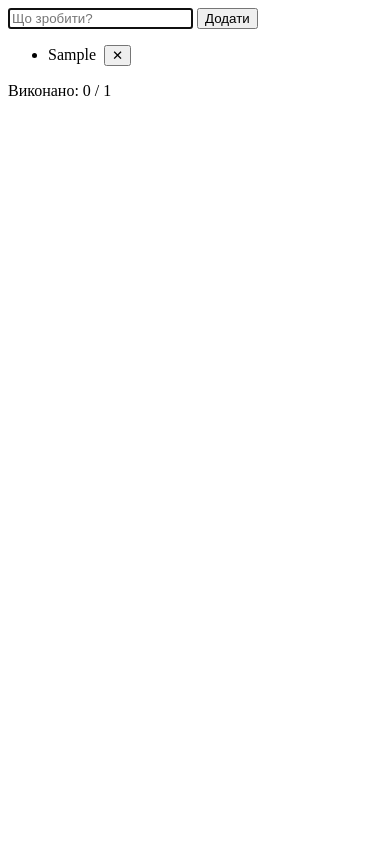
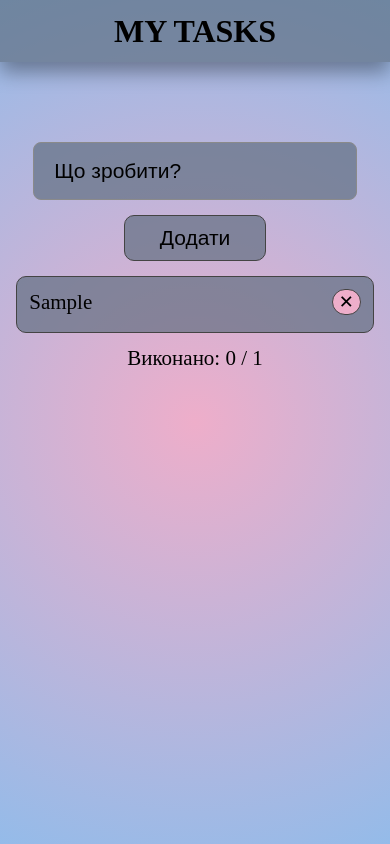
Before and after one commit to kuznietsov2104/JS-9, a plain HTML site: page index.html in a window 390 px wide. Both pictures are taken after typing "Sample" into the empty fields and a click on the button "Додати". Drawn offline with Linux system fonts and the light colour scheme.

Commit message:
mobile lists

```diff
--- a/index.html
+++ b/index.html
@@ -4,14 +4,16 @@
 <head>
     <meta charset="UTF-8">
     <meta name="viewport" content="width=device-width, initial-scale=1.0">
-    <title>Document</title>
+    <title>TASKS</title>
+    <link rel="stylesheet" href="styles/reset.css">
     <link rel="stylesheet" href="styles/main.css">
 </head>
 
 <body>
+    <h1 class="title">My Tasks</h1>
     <form class="todo-form">
         <input id="todo-input" class="todo-input" type="text" placeholder="Що зробити?">
-        <button type="submit">Додати</button>
+        <button class="btn" type="submit">Додати</button>
     </form>
 
     <ul class="todo-list"></ul>
--- a/main.js
+++ b/main.js
@@ -1,48 +1,102 @@
 // Завдання з телеграму
 
-const form = document.querySelector('.todo-form');
-const input = form.querySelector('.todo-input');
-const list = document.querySelector('.todo-list');
-const counter = document.querySelector('.todo-counter');
+const form = document.querySelector(".todo-form");
+const input = form.querySelector(".todo-input");
+const list = document.querySelector(".todo-list");
+const counter = document.querySelector(".todo-counter");
 
-form.addEventListener('submit', (event) => {
+function saveTasks() {
+  const tasks = [...list.querySelectorAll("li")].map((li) => ({
+    text: li.querySelector("span").textContent,
+    done: li.getAttribute("data-done") === "true",
+  }));
+
+  localStorage.setItem("tasks", JSON.stringify(tasks));
+}
+
+function loadTasks() {
+  const savedTasks = JSON.parse(localStorage.getItem("tasks")) || [];
+
+  savedTasks.forEach((task) => {
+    const li = document.createElement("li");
+
+    const taskSpan = document.createElement("span");
+    taskSpan.textContent = task.text;
+
+    li.appendChild(taskSpan);
+    li.setAttribute("data-done", String(task.done));
+
+    const deleteButton = document.createElement("button");
+    deleteButton.textContent = "✕";
+
+    li.appendChild(deleteButton);
+    list.appendChild(li);
+  });
+
+  updateCounter();
+}
+
+form.addEventListener("submit", (event) => {
   event.preventDefault();
+
   const taskText = input.value.trim();
-  if (taskText === '') return;
 
-  const li = document.createElement('li');
-  li.textContent = taskText;
-  li.setAttribute('data-done', 'false');
+  if (taskText === "") return;
 
-  const deleteButton = document.createElement('button');
-  deleteButton.textContent = '✕';
+  const li = document.createElement("li");
+
+  const taskSpan = document.createElement("span");
+  taskSpan.textContent = taskText;
+
+  li.appendChild(taskSpan);
+  li.setAttribute("data-done", "false");
+
+  const deleteButton = document.createElement("button");
+  deleteButton.textContent = "✕";
+
   li.appendChild(deleteButton);
+  list.appendChild(li);
 
-  list.appendChild(li);
-  input.value = '';
+  input.value = "";
   input.focus();
+
+  saveTasks();
   updateCounter();
 });
 
-list.addEventListener('click', (event) => {
-  const button = event.target.closest('button');
+list.addEventListener("click", (event) => {
+  const button = event.target.closest("button");
+
   if (button) {
-    const li = button.closest('li');
-    li.remove();
-    updateCounter();
+    const li = button.closest("li");
+
+    if (li) {
+      li.remove();
+      saveTasks();
+      updateCounter();
+    }
+
     return;
   }
 
-  const li = event.target.closest('li');
+  const li = event.target.closest("li");
+
   if (li) {
-    const isDone = li.getAttribute('data-done') === 'true';
-    li.setAttribute('data-done', isDone ? 'false' : 'true');
+    const isDone = li.getAttribute("data-done") === "true";
+
+    li.setAttribute("data-done", isDone ? "false" : "true");
+
+    saveTasks();
     updateCounter();
   }
 });
 
 function updateCounter() {
-  const totalTasks = list.querySelectorAll('li').length;
+  const totalTasks = list.querySelectorAll("li").length;
+
   const doneTasks = list.querySelectorAll('li[data-done="true"]').length;
+
   counter.textContent = `Виконано: ${doneTasks} / ${totalTasks}`;
-};
+}
+
+loadTasks();
--- a/styles/main.css
+++ b/styles/main.css
@@ -1,12 +1,95 @@
+body {
+  height: 100vh;
+  display: flex;
+  flex-direction: column;
+  align-items: center;
+  background: radial-gradient(
+    circle,
+    rgba(238, 174, 202, 1) 0%,
+    rgba(148, 187, 233, 1) 100%
+  );
+}
+
+.title {
+  width: 100%;
+  padding: 15px 0;
+  background: #5e6d7eac;
+  box-shadow: 0 10px 20px rgba(0 0 0 / 36%);
+  margin-bottom: 80px;
+  font-size: 32px;
+  font-weight: bold;
+  text-align: center;
+  text-transform: uppercase;
+}
+
+.todo-form {
+  display: flex;
+  flex-direction: column;
+  align-items: center;
+}
+
+.todo-input {
+  margin-bottom: 15px;
+  width: 90%;
+  padding: 16px 20px;
+  border: 1px solid #444;
+  border-radius: 8px;
+  background: #5e6d7eac;
+  color: #000000;
+  font-size: 21px;
+  outline: none;
+}
+
+.todo-input:focus {
+  border-color: #8a8a8a;
+}
+
+.todo-input::placeholder {
+  color: #000000;
+}
+
+.btn {
+  padding: 10px 35px;
+  font-size: 21px;
+  border: 1px solid #444;
+  background: #5e6d7eac;
+  border-radius: 10px;
+}
+
+.todo-list {
+  width: 85%;
+  padding: 12px;
+  background-color: #5e6d7eac;
+  border: 1px solid #444;
+  border-radius: 10px;
+  margin: 15px 0;
+}
+
 .todo-list li {
-    cursor: pointer;
+  margin-bottom: 5px;
+  color: #000000;
+  font-size: 21px;
+  cursor: pointer;
+  display: flex;
+  justify-content: space-between;
+  align-items: center;
+  overflow-wrap: anywhere;
 }
 
 .todo-list li[data-done="true"] {
-    text-decoration: line-through;
-    opacity: .6;
+  text-decoration: underline;
+  color: #94bbe9;
+  font-weight: bold;
 }
 
 .todo-list li button {
-    margin-left: 8px;
+  font-size: 18px;
+  border: 1px solid #444;
+  border-radius: 15px;
+  background-color: #eeaeca;
 }
+
+.todo-counter {
+  font-size: 21px;
+  padding-bottom: 10px;
+}
--- /dev/null
+++ b/styles/reset.css
@@ -0,0 +1,131 @@
+html,
+body,
+div,
+span,
+applet,
+object,
+iframe,
+h1,
+h2,
+h3,
+h4,
+h5,
+h6,
+p,
+blockquote,
+pre,
+a,
+abbr,
+acronym,
+address,
+big,
+cite,
+code,
+del,
+dfn,
+em,
+img,
+ins,
+kbd,
+q,
+s,
+samp,
+small,
+strike,
+strong,
+sub,
+sup,
+tt,
+var,
+b,
+u,
+i,
+center,
+dl,
+dt,
+dd,
+ol,
+ul,
+li,
+fieldset,
+form,
+label,
+legend,
+table,
+caption,
+tbody,
+tfoot,
+thead,
+tr,
+th,
+td,
+article,
+aside,
+canvas,
+details,
+embed,
+figure,
+figcaption,
+footer,
+header,
+hgroup,
+main,
+menu,
+nav,
+output,
+ruby,
+section,
+summary,
+time,
+mark,
+audio,
+video {
+  margin: 0;
+  padding: 0;
+  border: 0;
+  font-size: 100%;
+  font: inherit;
+  vertical-align: baseline;
+}
+/* HTML5 display-role reset for older browsers */
+article,
+aside,
+details,
+figcaption,
+figure,
+footer,
+header,
+hgroup,
+main,
+menu,
+nav,
+section {
+  display: block;
+}
+/* HTML5 hidden-attribute fix for newer browsers */
+*[hidden] {
+  display: none;
+}
+body {
+  line-height: 1;
+}
+menu,
+ol,
+ul {
+  list-style: none;
+}
+blockquote,
+q {
+  quotes: none;
+}
+blockquote:before,
+blockquote:after,
+q:before,
+q:after {
+  content: "";
+  content: none;
+}
+table {
+  border-collapse: collapse;
+  border-spacing: 0;
+}
```
